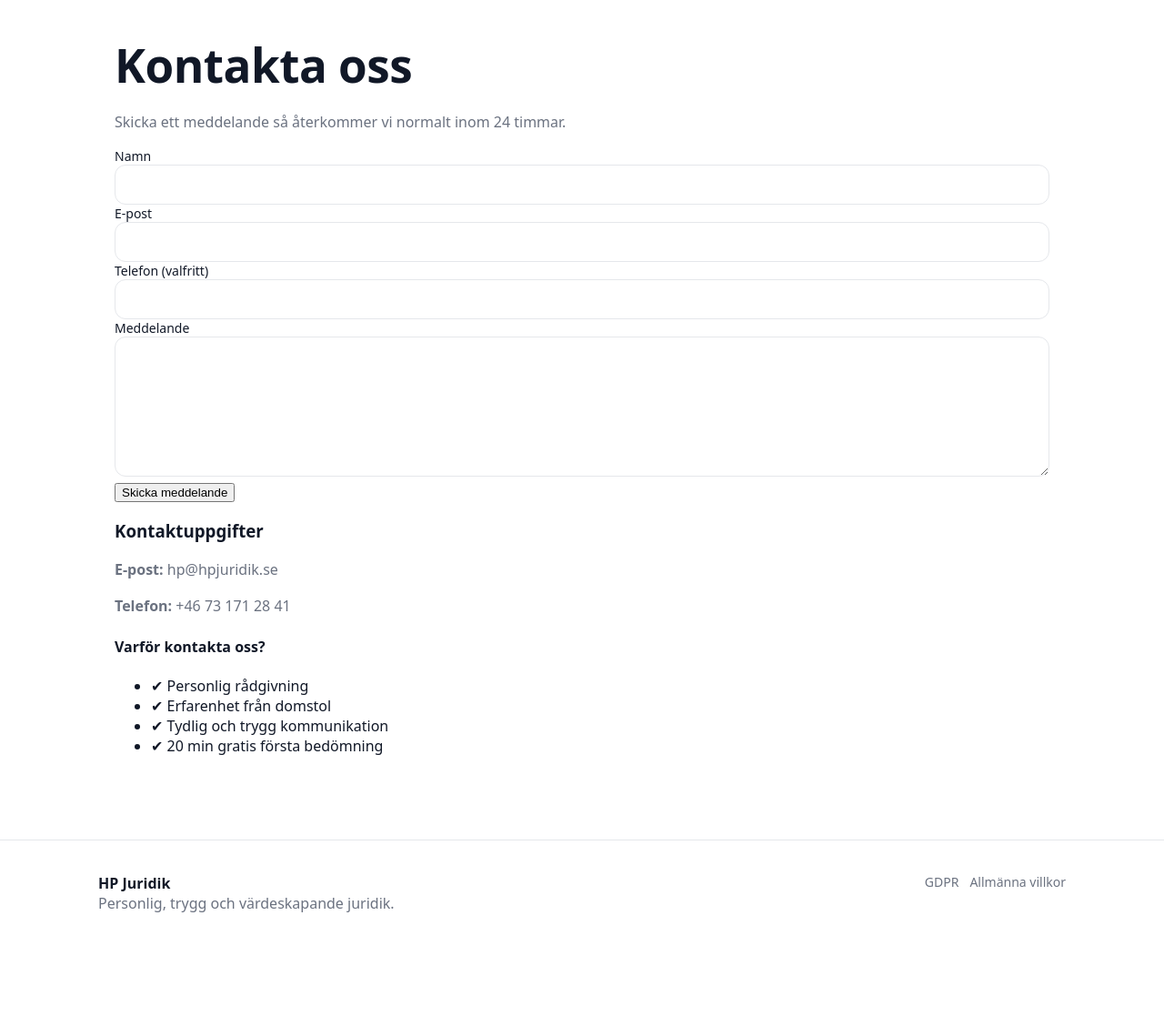
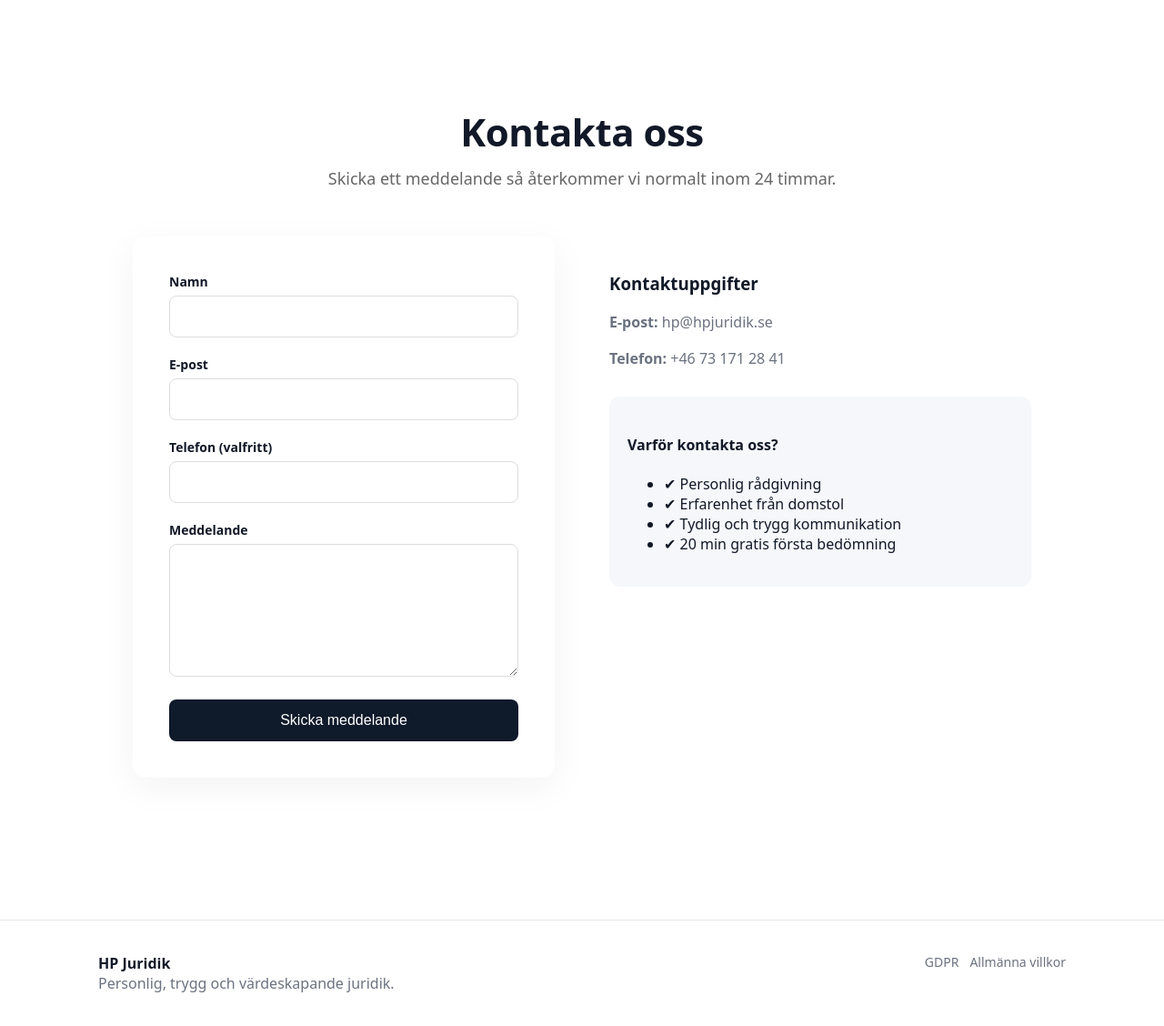
Before and after one commit to optiphyswe-cyber/hpjuridik-web, a FastAPI app: page /kontakta-oss in a window 1280 px wide. Shown: the part 59-1187 px from the top of the page at 91% size. Before the commit the page ends 1062 px from the top, so only its background shows below. Run offline with FastAPI, Linux system fonts and the light colour scheme.

Commit message:
Update style.css

```diff
--- a/app/static/style.css
+++ b/app/static/style.css
@@ -293,3 +293,118 @@ input:focus, textarea:focus{
 
   .cards{ grid-template-columns: 1fr; }
 }
+.contact-section {
+  padding: 80px 20px;
+}
+
+.contact-header {
+  text-align: center;
+  margin-bottom: 50px;
+}
+
+.contact-header h1 {
+  font-size: 42px;
+  margin-bottom: 10px;
+}
+
+.contact-header .lead {
+  font-size: 18px;
+  color: #666;
+}
+
+.contact-grid {
+  display: grid;
+  grid-template-columns: 1fr 1fr;
+  gap: 60px;
+}
+
+.contact-form {
+  background: #fff;
+  padding: 40px;
+  border-radius: 14px;
+  box-shadow: 0 10px 40px rgba(0,0,0,0.05);
+}
+
+.form-group {
+  margin-bottom: 20px;
+}
+
+.form-group label {
+  display: block;
+  font-weight: 600;
+  margin-bottom: 6px;
+}
+
+.form-group input,
+.form-group textarea {
+  width: 100%;
+  padding: 12px 14px;
+  border: 1px solid #ddd;
+  border-radius: 8px;
+  font-size: 15px;
+}
+
+.form-group input:focus,
+.form-group textarea:focus {
+  border-color: #0f1a2b;
+  outline: none;
+}
+
+.btn-primary {
+  background: #0f1a2b;
+  color: white;
+  border: none;
+  padding: 14px 20px;
+  border-radius: 8px;
+  font-size: 16px;
+  cursor: pointer;
+  width: 100%;
+}
+
+.btn-primary:hover {
+  opacity: 0.9;
+}
+
+.contact-info {
+  padding-top: 20px;
+}
+
+.trust-box {
+  margin-top: 30px;
+  background: #f5f7fa;
+  padding: 20px;
+  border-radius: 12px;
+}
+
+.success-box {
+  background: #e7f7ed;
+  border: 1px solid #b8e6c6;
+  padding: 20px;
+  border-radius: 10px;
+  margin-bottom: 30px;
+}
+
+.error-box {
+  background: #fdeaea;
+  border: 1px solid #f5bcbc;
+  padding: 20px;
+  border-radius: 10px;
+  margin-bottom: 30px;
+}
+
+.error-detail {
+  font-size: 12px;
+  color: #888;
+  margin-top: 10px;
+}
+
+/* Mobile */
+@media (max-width: 900px) {
+  .contact-grid {
+    grid-template-columns: 1fr;
+  }
+
+  .contact-header h1 {
+    font-size: 32px;
+  }
+}
```
